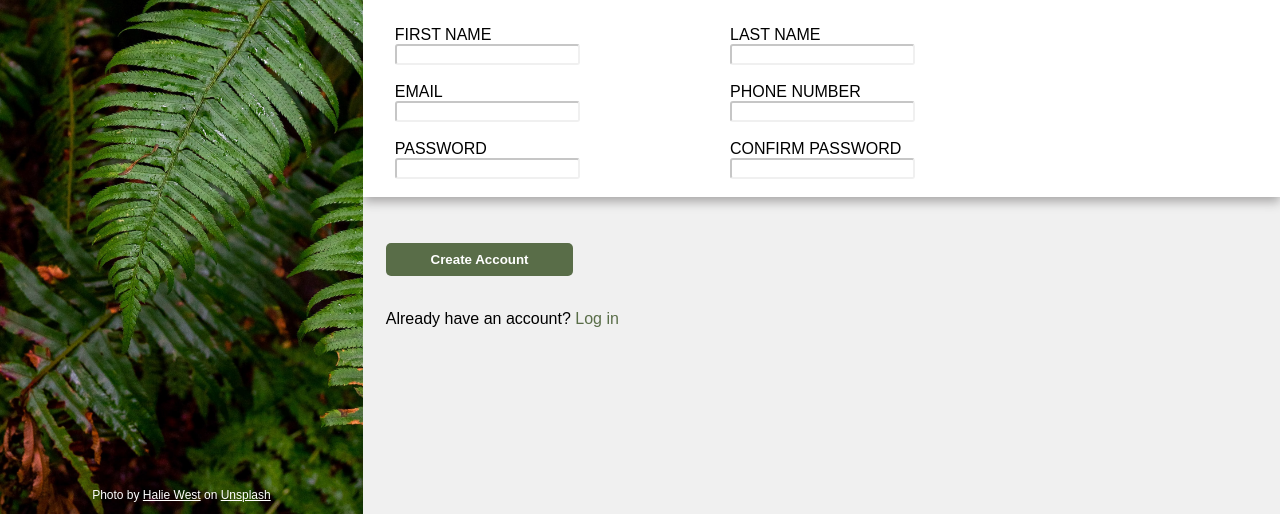
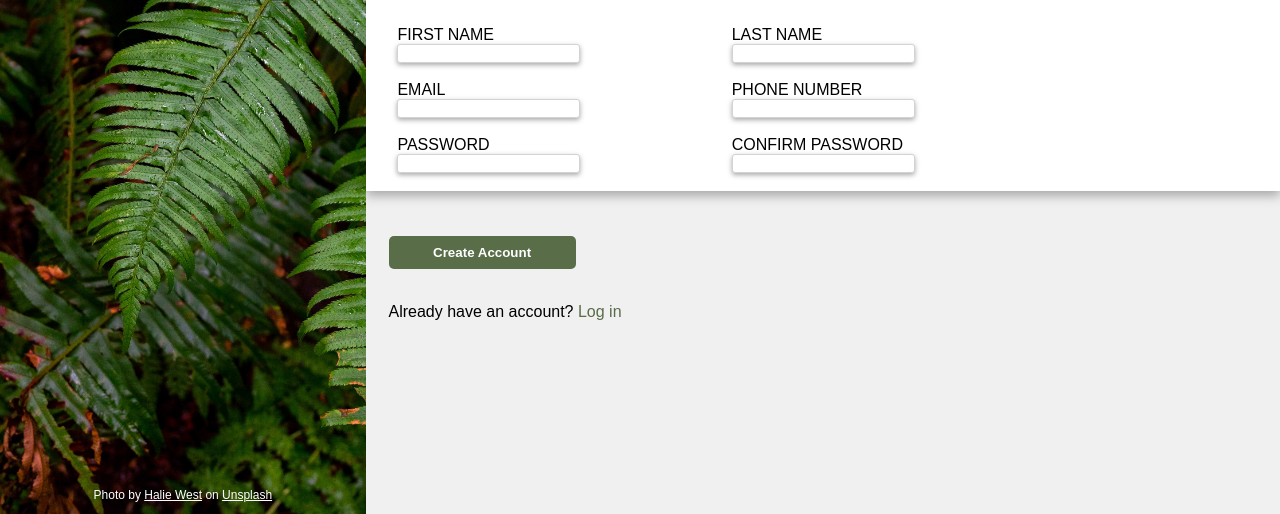
Before and after one commit to AbdurrahmanAfsa/signUpForm, a plain HTML site: page index.html in a window 1280 px wide. Shown: the part 286-800 px from the top of the page. Drawn offline with Linux system fonts and the light colour scheme.

Commit message:
change the width and color of input elements border and set a box shadow for them

```diff
--- a/style.css
+++ b/style.css
@@ -93,7 +93,7 @@ form div{
 
 input{
     display: block;
-    border-color: #e0e0e07e;
+    border: 1.5px solid #d3d3d3;
     border-radius: 3px;
-    border-width: 2px;
+    box-shadow: 0 2px 5px #aaa9a9;
 }
```
